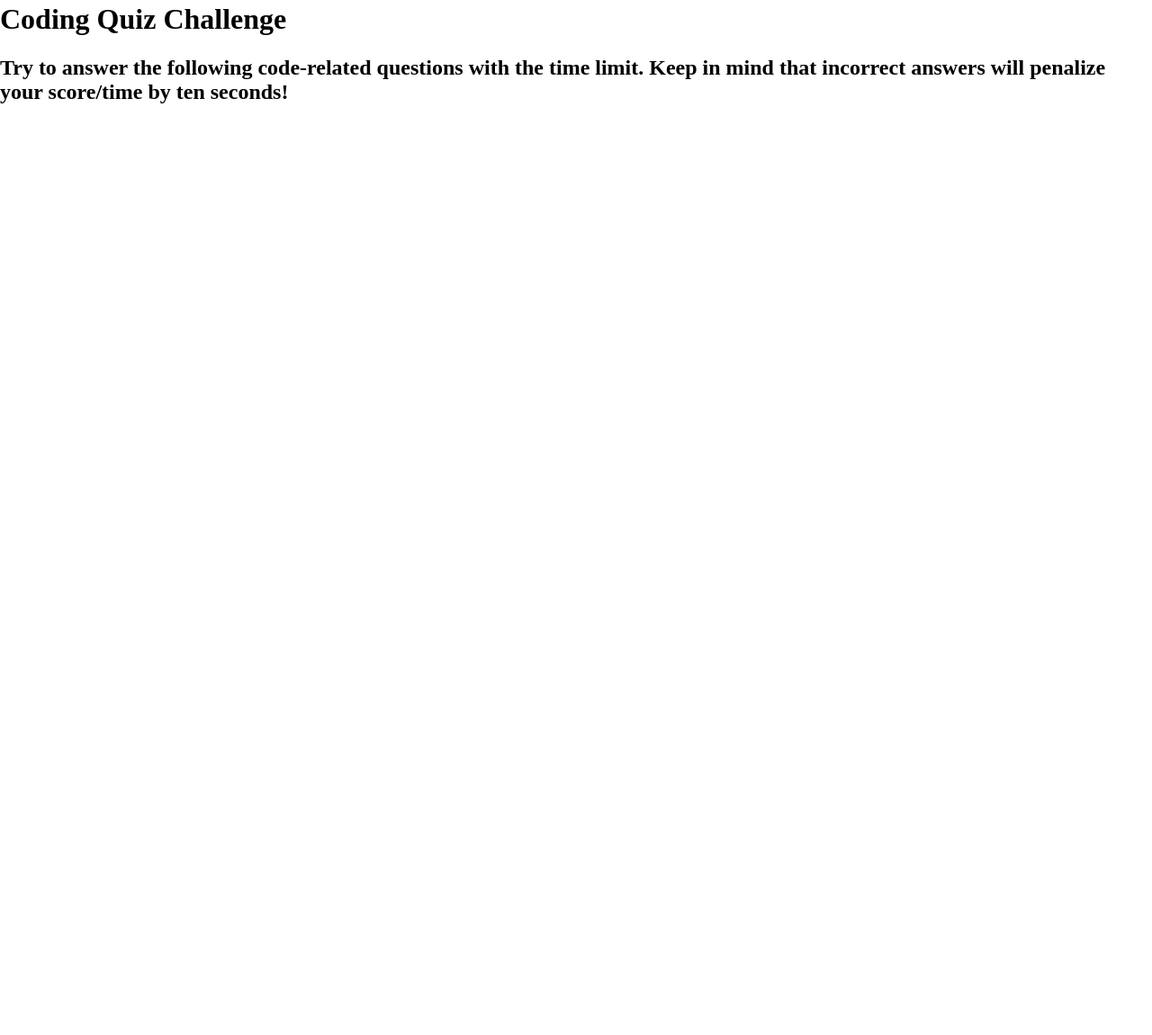
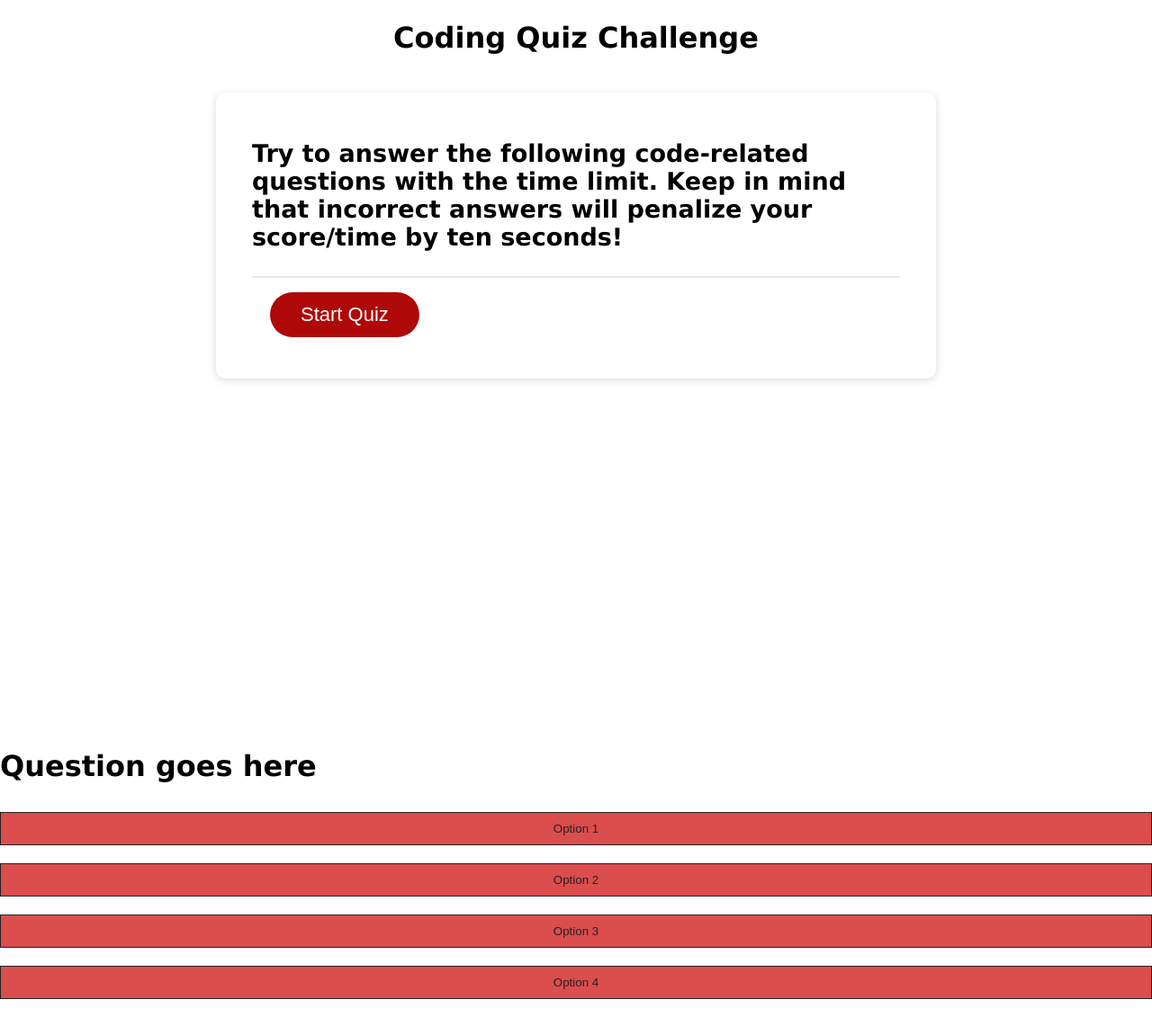
Before and after one commit to zallen16/Allen-Coding-Quiz, a plain HTML site: page index.html in a window 1280 px wide. Shown: the part 18-1169 px from the top of the page at 90% size. Before the commit the page ends 821 px from the top, so only its background shows below. Drawn offline with Linux system fonts and the light colour scheme.

Commit message:
added placeholder question info, started js code

```diff
--- a/index.html
+++ b/index.html
@@ -19,9 +19,24 @@
                 <h2>Try to answer the following code-related questions with the time limit. Keep in mind that incorrect
                     answers will penalize your score/time by ten seconds!</h2>
             </div>
+            <div class="card-footer">
+                <button id="startquiz" class="start-btn">Start Quiz</button>
+            </div>
+        </div>
+    </div>
+
+    <div class="quiz">
+        <h1>Question goes here</h1>
+        <div id="answer-options">
+            <button class="btn">Option 1</button>
+            <button class="btn">Option 2</button>
+            <button class="btn">Option 3</button>
+            <button class="btn">Option 4</button>
         </div>
 
     </div>
+
+    <script scr="script.js"></script>
 </body>
 
 </html>
--- a/style.css
+++ b/style.css
@@ -11,3 +11,82 @@ body,
     margin: 0;
     padding: 0;
 }
+
+body {
+    font-family:'Lucida Sans', 'Lucida Sans Regular', 'Lucida Grande', 'Lucida Sans Unicode', Geneva, Verdana, sans-serif
+}
+
+header {
+    text-align: center;
+    padding: 20px;
+}
+
+.card {
+    background-color: hsl(0, 0%, 100%);
+    border-radius: 10px;
+    border-width: 1px;
+    box-shadow: rgba(0, 0, 0, .15) 0px 2px 8px 0px;
+    color: hsl(206, 17%, 28);
+    font-size: 18px;
+    margin: 0 auto;
+    max-width: 800px;
+    padding: 30px 40px;
+}
+
+.card-text::after {
+    content: " ";
+    display: block;
+    width: 100%;
+    background: white;
+    height: 5px;
+}
+
+.card-footer::before {
+    content: " ";
+    display: block;
+    width: 100%;
+    background: #e7e9eb;
+    height: 2px;
+}
+
+.card-footer::after {
+    content: " ";
+    display: block;
+    clear: both;
+}
+
+.start-btn {
+    border: none;
+    background-color: hsl(360, 91%, 36%);
+    border-radius: 25px;
+    box-shadow: rgba(0, 0, 0, 0.1) 0px 1px 6px 0px rgba(0, 0, 0, 0.2) 0px 1px 1px
+      0px;
+    color: hsl(0, 0%, 100%);
+    display: inline-block;
+    font-size: 22px;
+    line-height: 22px;
+    margin: 16px 16px 16px 20px;
+    padding: 14px 34px;
+    text-align: center;
+    cursor: pointer;
+}
+
+.quiz {
+    padding: 30px 0px;
+}
+
+.btn {
+    background: #dc4d4d;
+    color: #222;
+    font-weight: 500;
+    width: 100%;
+    border: 1px solid #222;
+    padding: 10px;
+    margin: 10px 0;
+    cursor: pointer;
+    transition: all 0.3s;
+}
+.btn:hover {
+    background: #222;
+    color: #fff;
+}
```
Also changed, not shown: script.js (+52 -0 lines).
